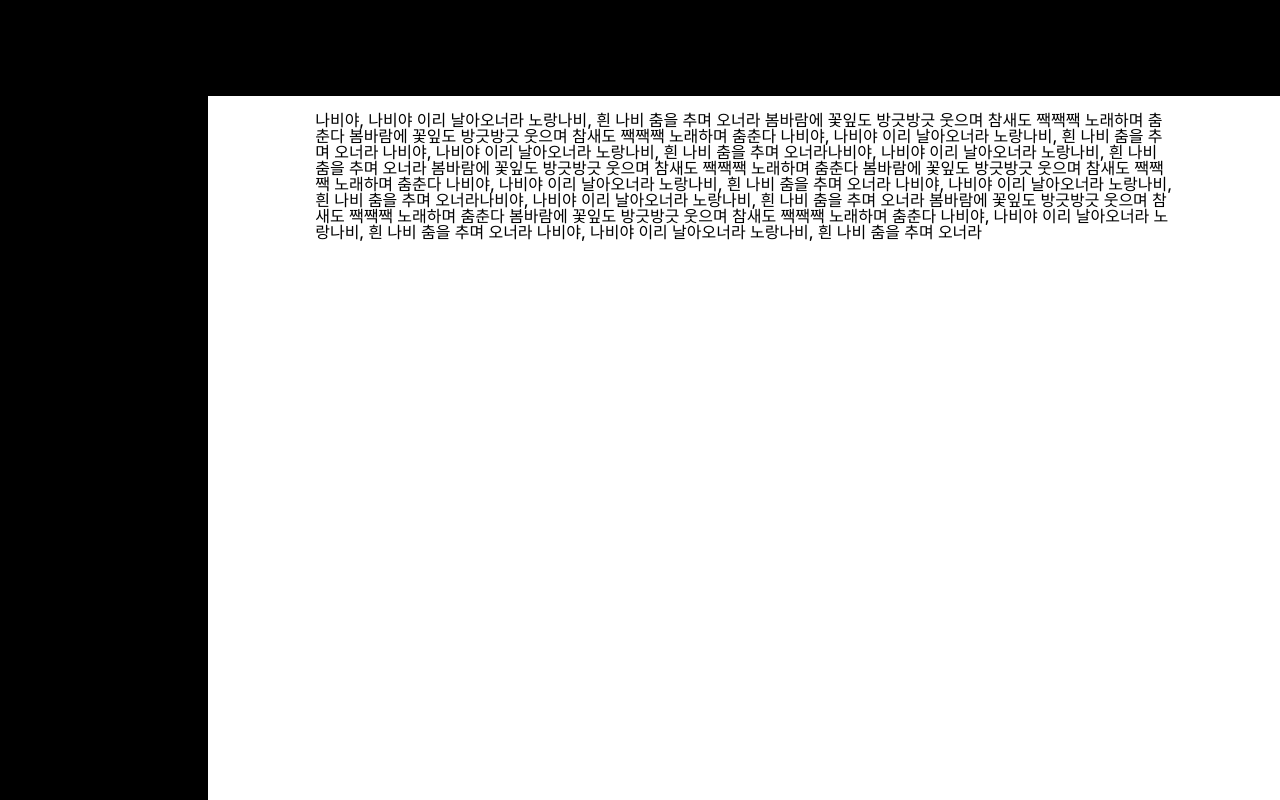
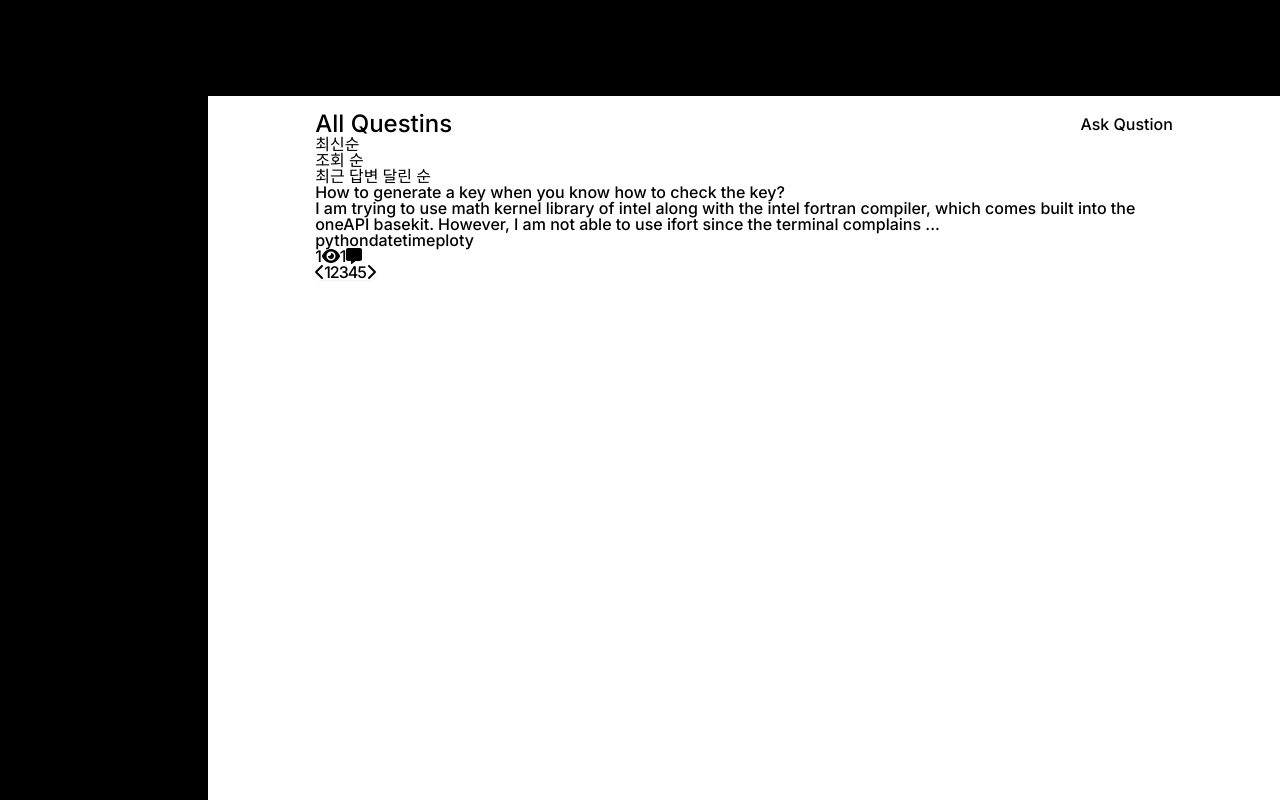
Before and after one commit to codestates-seb/seb44_pre_018, a JavaScript app: page / in a window 1280 px wide. Built offline with nearby package versions, Linux system fonts and the light colour scheme; the HTML template or start-up script is replaced by a standard one.

Commit message:
feat : 메인리스트 틀 완료

```diff
--- a/package.json
+++ b/package.json
@@ -3,6 +3,11 @@
   "version": "0.1.0",
   "private": true,
   "dependencies": {
+    "@fortawesome/fontawesome-svg-core": "^6.4.0",
+    "@fortawesome/free-brands-svg-icons": "^6.4.0",
+    "@fortawesome/free-regular-svg-icons": "^6.4.0",
+    "@fortawesome/free-solid-svg-icons": "^6.4.0",
+    "@fortawesome/react-fontawesome": "^0.2.0",
     "@reduxjs/toolkit": "^1.9.5",
     "@testing-library/jest-dom": "^5.16.5",
     "@testing-library/react": "^13.4.0",
--- /dev/null
+++ b/src/components/Filter.js
@@ -0,0 +1,17 @@
+const Filter = () => {
+  return (
+    <ul>
+      <li className="on">
+        <button>최신순</button>
+      </li>
+      <li>
+        <button>조회 순</button>
+      </li>
+      <li>
+        <button>최근 답변 달린 순</button>
+      </li>
+    </ul>
+  );
+};
+
+export default Filter;
--- /dev/null
+++ b/src/components/ListItem.js
@@ -0,0 +1,25 @@
+import Tag from './global/Tag';
+import ItemView from './global/ItemView';
+import ItemAnswer from './global/ItemAnswer';
+
+const ListItem = () => {
+  return (
+    <li>
+      <div>
+        <h4>How to generate a key when you know how to check the key?</h4>
+        <p>
+          I am trying to use math kernel library of intel along with the intel
+          fortran compiler, which comes built into the oneAPI basekit. However,
+          I am not able to use ifort since the terminal complains ...
+        </p>
+        <Tag />
+      </div>
+      <div>
+        <ItemView />
+        <ItemAnswer />
+      </div>
+    </li>
+  );
+};
+
+export default ListItem;
--- a/src/components/Router.js
+++ b/src/components/Router.js
@@ -3,7 +3,7 @@ import MainList from '../pages/MainList';
 import Login from '../pages/Login';
 import Register from '../pages/Register';
 import DetailPage from '../pages/DetailPage';
-
+import NoticeWrite from '../pages/NoticeWrite';
 const Router = () => {
   return (
     <>
@@ -13,6 +13,7 @@ const Router = () => {
           <Route path="/login" element={<Login />} />
           <Route path="/register" element={<Register />} />
           <Route path="/detail/:id" element={<DetailPage />} />
+          <Route path="/noticewrite" element={<NoticeWrite />} />
           <Route path="*" element={<Navigate replace to="/" />} />
         </Routes>
       </BrowserRouter>
--- /dev/null
+++ b/src/components/SearchBar.js
@@ -0,0 +1,9 @@
+const SearchBar = () => {
+  return (
+    <div>
+      <input type="text" />
+    </div>
+  );
+};
+
+export default SearchBar;
--- /dev/null
+++ b/src/components/global/ItemAnswer.js
@@ -0,0 +1,13 @@
+import { FontAwesomeIcon } from '@fortawesome/react-fontawesome';
+import { faMessage } from '@fortawesome/free-solid-svg-icons';
+
+const ItemAnswer = () => {
+  return (
+    <>
+      <span>1</span>
+      <FontAwesomeIcon icon={faMessage} />
+    </>
+  );
+};
+
+export default ItemAnswer;
--- /dev/null
+++ b/src/components/global/ItemView.js
@@ -0,0 +1,13 @@
+import { FontAwesomeIcon } from '@fortawesome/react-fontawesome';
+import { faEye } from '@fortawesome/free-solid-svg-icons';
+
+const ItemView = () => {
+  return (
+    <>
+      <span>1</span>
+      <FontAwesomeIcon icon={faEye} />
+    </>
+  );
+};
+
+export default ItemView;
--- /dev/null
+++ b/src/components/global/Pagination.js
@@ -0,0 +1,40 @@
+import { FontAwesomeIcon } from '@fortawesome/react-fontawesome';
+import {
+  faChevronLeft,
+  faChevronRight,
+} from '@fortawesome/free-solid-svg-icons';
+
+const Pagination = () => {
+  return (
+    <nav
+      className="isolate inline-flex -space-x-px rounded-md shadow-sm"
+      aria-label="Pagination"
+    >
+      <a href="#!" className="">
+        <span className="sr-only">Previous</span>
+        <FontAwesomeIcon icon={faChevronLeft} />
+      </a>
+      <a href="#!" className="">
+        1
+      </a>
+      <a href="#!" className="">
+        2
+      </a>
+      <a href="#!" className="">
+        3
+      </a>
+      <a href="#!" className="">
+        4
+      </a>
+      <a href="#!" className="">
+        5
+      </a>
+      <a href="#!" className="">
+        <span className="sr-only">Previous</span>
+        <FontAwesomeIcon icon={faChevronRight} />
+      </a>
+    </nav>
+  );
+};
+
+export default Pagination;
--- /dev/null
+++ b/src/components/global/Tag.js
@@ -0,0 +1,11 @@
+const Tag = () => {
+  return (
+    <div>
+      <span>python</span>
+      <span>datetime</span>
+      <span>ploty</span>
+    </div>
+  );
+};
+
+export default Tag;
--- a/src/pages/MainList.js
+++ b/src/pages/MainList.js
@@ -1,20 +1,24 @@
+import { Link } from 'react-router-dom';
+import Filter from '../components/Filter';
+import SearchBar from '../components/SearchBar';
+import ListItem from '../components/ListItem';
+import Pagination from '../components/global/Pagination';
+
 const MainList = () => {
   return (
     <div className="inner">
-      나비야, 나비야 이리 날아오너라 노랑나비, 흰 나비 춤을 추며 오너라 봄바람에
-      꽃잎도 방긋방긋 웃으며 참새도 짹짹짹 노래하며 춤춘다 봄바람에 꽃잎도
-      방긋방긋 웃으며 참새도 짹짹짹 노래하며 춤춘다 나비야, 나비야 이리
-      날아오너라 노랑나비, 흰 나비 춤을 추며 오너라 나비야, 나비야 이리
-      날아오너라 노랑나비, 흰 나비 춤을 추며 오너라나비야, 나비야 이리
-      날아오너라 노랑나비, 흰 나비 춤을 추며 오너라 봄바람에 꽃잎도 방긋방긋
-      웃으며 참새도 짹짹짹 노래하며 춤춘다 봄바람에 꽃잎도 방긋방긋 웃으며
-      참새도 짹짹짹 노래하며 춤춘다 나비야, 나비야 이리 날아오너라 노랑나비, 흰
-      나비 춤을 추며 오너라 나비야, 나비야 이리 날아오너라 노랑나비, 흰 나비
-      춤을 추며 오너라나비야, 나비야 이리 날아오너라 노랑나비, 흰 나비 춤을 추며
-      오너라 봄바람에 꽃잎도 방긋방긋 웃으며 참새도 짹짹짹 노래하며 춤춘다
-      봄바람에 꽃잎도 방긋방긋 웃으며 참새도 짹짹짹 노래하며 춤춘다 나비야,
-      나비야 이리 날아오너라 노랑나비, 흰 나비 춤을 추며 오너라 나비야, 나비야
-      이리 날아오너라 노랑나비, 흰 나비 춤을 추며 오너라
+      <div className="flex items-center justify-between">
+        <h3 className="maintitle">All Questins</h3>
+        <Link to="/noticewrite">Ask Qustion</Link>
+      </div>
+      <div className="flex items-center justify-between">
+        <Filter />
+        <SearchBar />
+      </div>
+      <ul>
+        <ListItem />
+      </ul>
+      <Pagination />
     </div>
   );
 };
```
Also changed, not shown: src/pages/NoticeWrite.js (added), 1 other file (tests, documents, lock files or other folders).
